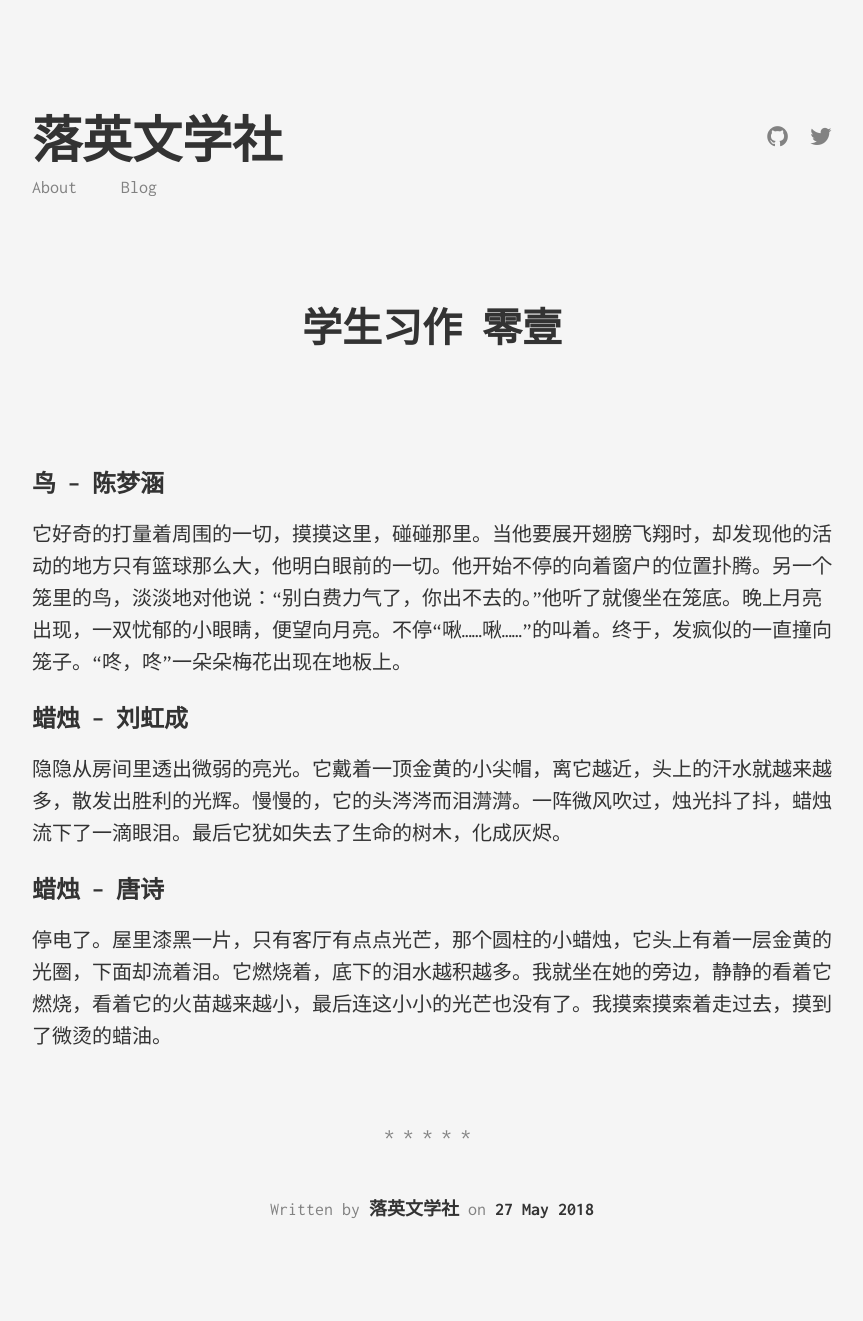
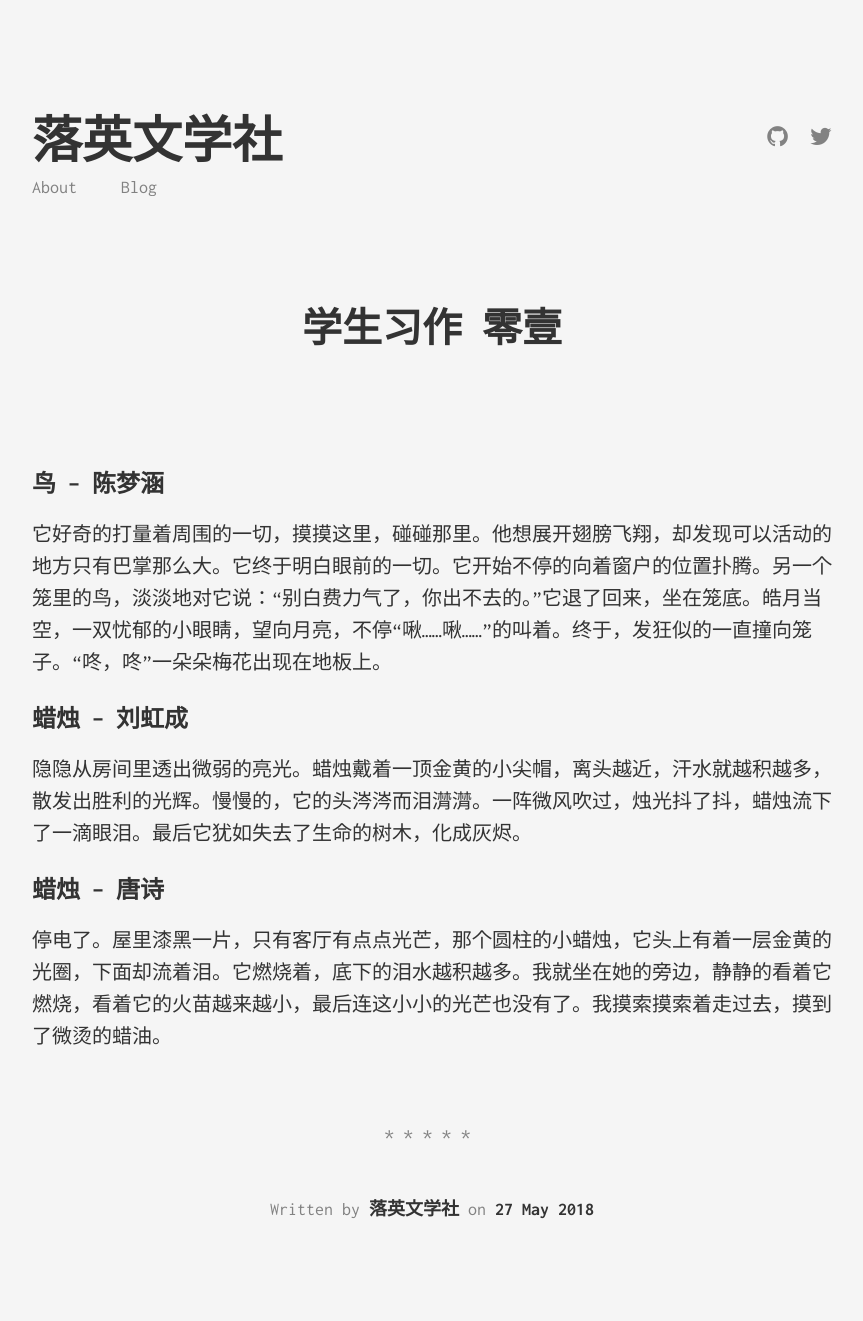
Before and after one commit to wwq0327/writing_class, a Jekyll site: the page built from _posts/2018-05-27-xizuo-01.md, in a window 1280 px wide. Shown: the whole page, without its empty margins (208-1071 px from the left). Built offline with Jekyll 4.4.1, drawn with Linux system fonts in a browser that asks for light colours.

Commit message:
修改文章。

```diff
--- a/_posts/2018-05-27-xizuo-01.md
+++ b/_posts/2018-05-27-xizuo-01.md
@@ -5,10 +5,10 @@
 keywords: [写作]
 ---
 ## 鸟 -- 陈梦涵
-它好奇的打量着周围的一切，摸摸这里，碰碰那里。当他要展开翅膀飞翔时，却发现他的活动的地方只有篮球那么大，他明白眼前的一切。他开始不停的向着窗户的位置扑腾。另一个笼里的鸟，淡淡地对他说：“别白费力气了，你出不去的。”他听了就傻坐在笼底。晚上月亮出现，一双忧郁的小眼睛，便望向月亮。不停“啾……啾……”的叫着。终于，发疯似的一直撞向笼子。“咚，咚”一朵朵梅花出现在地板上。
+它好奇的打量着周围的一切，摸摸这里，碰碰那里。他想展开翅膀飞翔，却发现可以活动的地方只有巴掌那么大。它终于明白眼前的一切。它开始不停的向着窗户的位置扑腾。另一个笼里的鸟，淡淡地对它说：“别白费力气了，你出不去的。”它退了回来，坐在笼底。皓月当空，一双忧郁的小眼睛，望向月亮，不停“啾……啾……”的叫着。终于，发狂似的一直撞向笼子。“咚，咚”一朵朵梅花出现在地板上。
 
 ## 蜡烛 -- 刘虹成
-隐隐从房间里透出微弱的亮光。它戴着一顶金黄的小尖帽，离它越近，头上的汗水就越来越多，散发出胜利的光辉。慢慢的，它的头涔涔而泪潸潸。一阵微风吹过，烛光抖了抖，蜡烛流下了一滴眼泪。最后它犹如失去了生命的树木，化成灰烬。
+隐隐从房间里透出微弱的亮光。蜡烛戴着一顶金黄的小尖帽，离头越近，汗水就越积越多，散发出胜利的光辉。慢慢的，它的头涔涔而泪潸潸。一阵微风吹过，烛光抖了抖，蜡烛流下了一滴眼泪。最后它犹如失去了生命的树木，化成灰烬。
 
 ## 蜡烛 -- 唐诗
 停电了。屋里漆黑一片，只有客厅有点点光芒，那个圆柱的小蜡烛，它头上有着一层金黄的光圈，下面却流着泪。它燃烧着，底下的泪水越积越多。我就坐在她的旁边，静静的看着它燃烧，看着它的火苗越来越小，最后连这小小的光芒也没有了。我摸索摸索着走过去，摸到了微烫的蜡油。
```
